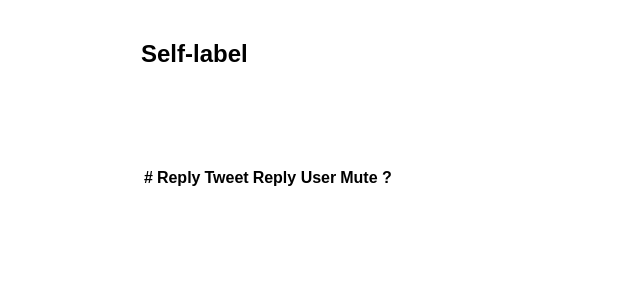
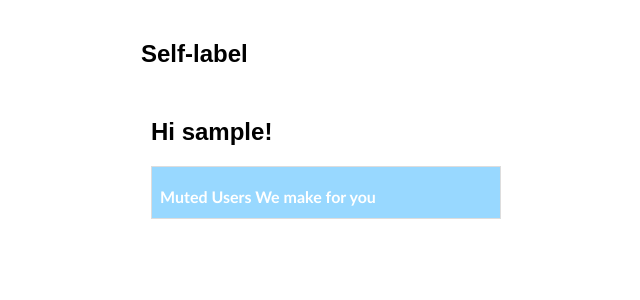
Before and after one commit to AprilSuna/TwitterDashboard, a Flask app: template templates/dash.html in a window 1280 px wide. Shown: the top 300 px of the page, without its empty margins (199-839 px from the left). Run offline with Flask 2, Linux system fonts and the light colour scheme; the template is opened without the code that fills it: most values are stand-ins (such as "Sample title", 1, 10 or a date in 2020); lists and menus that the app fills with data are empty; parts of the project's set-up code (start-up, migrations or seed data) failed here and were passed over; some libraries are stand-ins or nearby versions.

Commit message:
dash.html

```diff
--- a/main.py
+++ b/main.py
@@ -236,7 +236,7 @@ def dash():
     entity = datastore_client.get(key)
     muted_users = api.lookup_users(entity['bm_ids']) # list of user object (dict)
 
-    return render_template('dash.html', len=1, result=[])
+    return render_template('dash.html', len=len(muted_users), result=muted_users)
 
 
 if __name__ == '__main__':
--- a/templates/dash.html
+++ b/templates/dash.html
@@ -1,7 +1,7 @@
 <!DOCTYPE html>
 <html>
 <head>
-    <title>Self-label Dashboard</title>
+    <title>Muted Users Dashboard</title>
     <link rel="stylesheet" href="{{ url_for('static', filename='css/mainStyle.css') }}">
     <link rel="stylesheet" href="{{ url_for('static', filename='css/navbar.css') }}">
 </head>
@@ -9,75 +9,26 @@
 <h2>Self-label </h2>
 
 <body>
+    <div id="section">
+        <h2 class="serif"> Hi {{username}}! </h2>
 
-    <div class="wrapper">
-            <div class="navbar" template="/modules/navbar/navbar.html" id="main-navbar"></div>
-
-        <div class="mainbody" id="mainbody">
-            <div class="col1">
-                <!-- Followers Box Begin -->
-                <div class="followers-box" template="/modules/followers-box/followers-box.html"></div>
-                <!-- Followers Box End -->
-            </div>
-            <div class="col2">
-                <div template="/modules/tweet-box/tweet-box.html"></div>
-            </div>
-            <!-- <div class="col3">col 3</div> -->
+        <div class="table-responsive">
+        <table id="selfLabel">
+                <thead>
+                    <tr>
+                        <th> Muted Users We make for you</th>
+                    </tr>
+                </thead>
+            <tbody>
+            <tr>
+            {% for i in range(len) %}
+              <td>{{result[i]}}</td>
+            </tr>
+            {% endfor %}
+          </tbody>
+        </table>
         </div>
     </div>
-
 </body>
 
-<table class="bordered">
-    <thead>
-
-    <tr>
-        <th>#</th>
-        <th>Reply</th>
-        <th>Tweet</th>
-        <th>Reply User</th>
-        <th>Mute ?</th>
-    </tr>
-    </thead>
-    <ol>
-        {%for i in range(0, len)%}
-            <tr>
-            <td width="2%">{{i}}</td>
-            <td width="40%">
-                {{result[i]['reply']['reply']}}
-            </td>
-            <td width="40%">
-                {{result[i]['text']}}
-<!-- =======
-                {{result[i]['context']}}
->>>>>>> april -->
-            </td>
-            <td width="10%">
-                {{result[i]['reply']['uname']}}
-            </td>
-            <td width="8%">
-                <div class="radio">
-                    <label><input type="radio" id="Mute" name="{{'mute' + i|string}}" value="0">Yes</label>
-                </div>
-                <div class="radio">
-                    <label><input type="radio" id="Mute" name="{{'mute' + i|string}}" value="1">No</label>
-                </div>
-            </td>
-            </tr>
-        {%endfor%}
-
-    </ol>
-
-</table>
-
-<!-- <html>
-<head>
-	{%if title%}
-	<title> {{ title }}</title>
-	{%else%}
-	<title> TwitterDashboard</title>
-	{% endif %}
-	<h1> Generating your dashboard... Please wait</h1>
-</head>   -->
-
 </html>
```
